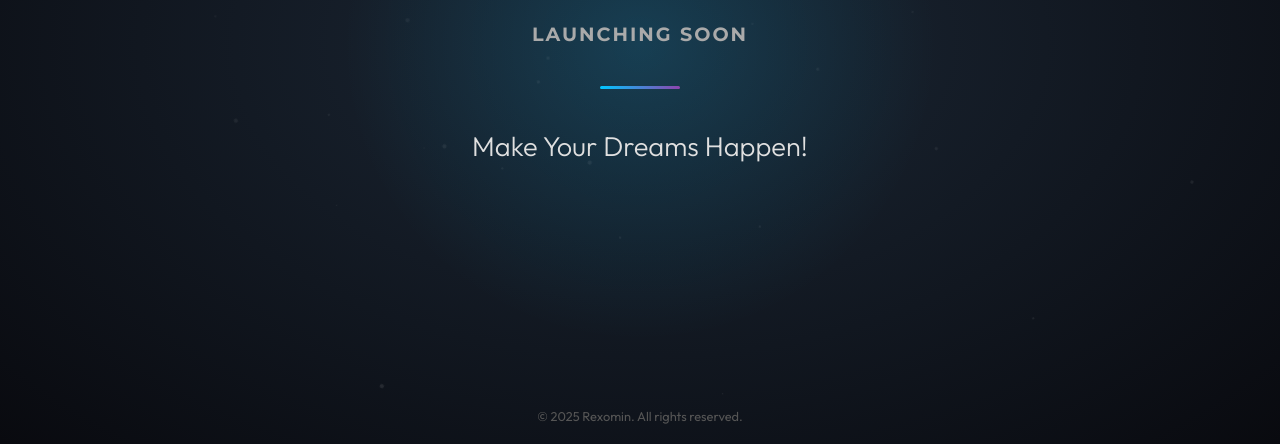
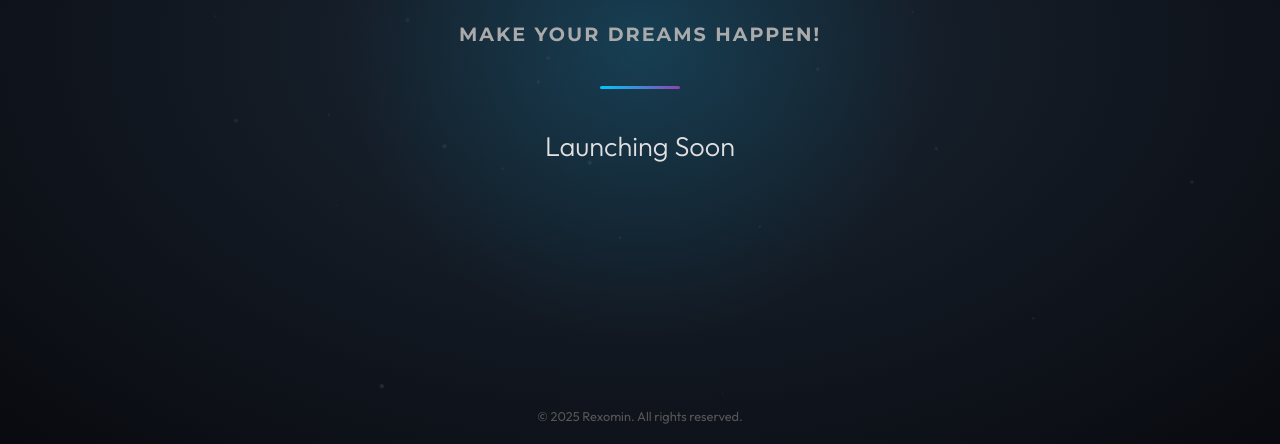
Before and after one commit to rexomin/rexomin-coming-soon, a plain HTML site: page index.html in a window 1280 px wide. Shown: the part 356-800 px from the top of the page. Drawn offline with Linux system fonts and the light colour scheme.

Commit message:
feat: swap slogan and coming soon text

```diff
--- a/index.html
+++ b/index.html
@@ -197,9 +197,9 @@
             <!-- Your logo image -->
             <img src="logo.png" alt="Rexomin Logo">
         </div>
-        <div class="coming-soon">Launching Soon</div>
+        <div class="coming-soon">Make Your Dreams Happen!</div>
         <div class="separator"></div>
-        <div class="slogan">Make Your Dreams Happen!</div>
+        <div class="slogan">Launching Soon</div>
     </div>
 
     <div class="footer">© 2025 Rexomin. All rights reserved.</div>
```
